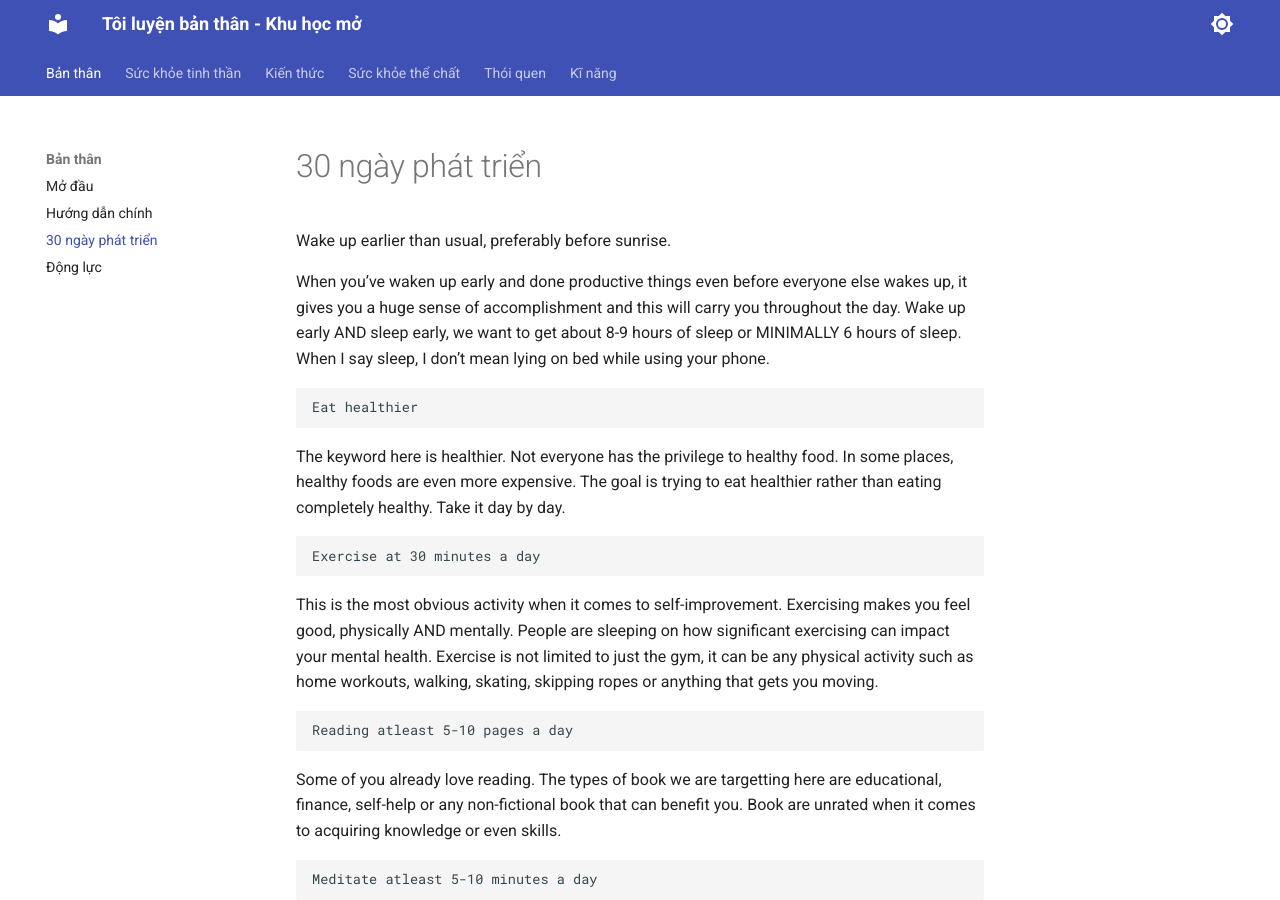
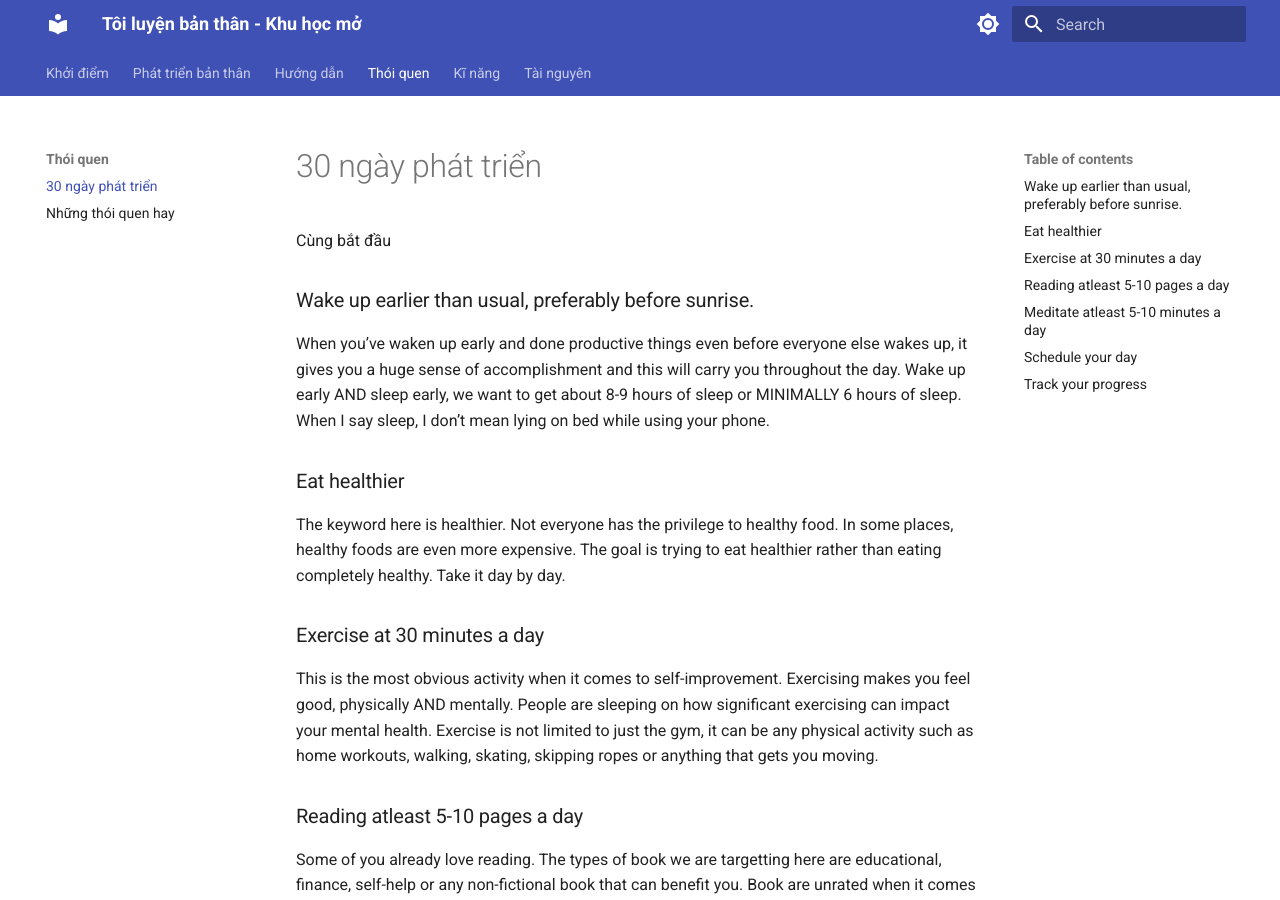
Before and after one commit to daihocmo/phat-trien, an MkDocs documentation site: the page built from docs/30ngay.md, in a window 1280 px wide and 900 px high. Built offline with MkDocs 1.6.1 and Material for MkDocs 9.7.7, drawn with Linux system fonts in a browser that asks for light colours.

Commit message:
Cập nhật cấu trúc

```diff
--- a/docs/30ngay.md
+++ b/docs/30ngay.md
@@ -1,29 +1,30 @@
-[](https://old.reddit.com/r/selfimprovement/comments/xosgb7/guide_to_selfimprovement_improve_yourself/)
-    Wake up earlier than usual, preferably before sunrise.
+Cùng bắt đầu
+
+### Wake up earlier than usual, preferably before sunrise.
 
 When you’ve waken up early and done productive things even before everyone else wakes up, it gives you a huge sense of accomplishment and this will carry you throughout the day. Wake up early AND sleep early, we want to get about 8-9 hours of sleep or MINIMALLY 6 hours of sleep. When I say sleep, I don’t mean lying on bed while using your phone.
 
-    Eat healthier
+### Eat healthier
 
 The keyword here is healthier. Not everyone has the privilege to healthy food. In some places, healthy foods are even more expensive. The goal is trying to eat healthier rather than eating completely healthy. Take it day by day.
 
-    Exercise at 30 minutes a day
+### Exercise at 30 minutes a day
 
 This is the most obvious activity when it comes to self-improvement. Exercising makes you feel good, physically AND mentally. People are sleeping on how significant exercising can impact your mental health. Exercise is not limited to just the gym, it can be any physical activity such as home workouts, walking, skating, skipping ropes or anything that gets you moving.
 
-    Reading atleast 5-10 pages a day
+### Reading atleast 5-10 pages a day
 
 Some of you already love reading. The types of book we are targetting here are educational, finance, self-help or any non-fictional book that can benefit you. Book are unrated when it comes to acquiring knowledge or even skills.
 
-    Meditate atleast 5-10 minutes a day
+### Meditate atleast 5-10 minutes a day
 
 This is especially useful for those who have short attention span. Modern day social media has significantly reduce our attention span which has greatly impacted our mental health in many ways. The purpose of meditation is to improve mindfulness. This activity alone can greatly improve your mental health. You can search up meditation guides on the AppStore/PlayStore or on YouTube.
 
-    Schedule your day
+### Schedule your day
 
 Your day starts the night before as you plan the following day. Setting goals for the day, planning your activites to the minutes keeps you organised. Not everything will go as planned but it’s better than being planless and procrastinating, feeling like you can never get things done as you’d hope.
 
-    Track your progress
+### Track your progress
 
 Track everything you do daily, from mediation to reading, preferably on a notebook (digitally is fine too). A checklist of your activities (good habits) allows you to feel accomplish, and encourages you to keep going. You can look back at the end of your 30 days and see how far you have come.
 
--- a/mkdocs.yml
+++ b/mkdocs.yml
@@ -9,22 +9,24 @@ theme:
     primary: indigo
 
 nav:
-  - 'Bản thân':
+  - 'Khởi điểm':
     - 'Mở đầu': 'index.md'
+    - 'Động lực': 'dong-luc.md'
+  - 'Phát triển bản thân':
+    - 'Đọc sách': 'doc-sach.md'
+    - 'Học tập': 'hoc-tap.md'
+    - 'Ăn uống & Ngủ nghỉ': 'eat-sleep.md'
+    - 'Tập thể dục': 'the-duc.md'
+  - 'Hướng dẫn':
     - 'Hướng dẫn chính': 'guide.md'
+  - 'Thói quen':
     - '30 ngày phát triển': '30ngay.md'
-    - 'Động lực': 'dong-luc.md'
-  - 'Sức khỏe tinh thần':
-    - 'Đọc sách': 'doc-sach.md'
-  - 'Kiến thức':
-    - 'Học tập': 'hoc-tap.md'
-  - 'Sức khỏe thể chất':
-    - 'Ăn uống': 'diet.md'
-    - 'Ngủ': 'sleeping.md'
-  - 'Thói quen':
     - 'Những thói quen hay': 'thoi-quen.md'
   - 'Kĩ năng':
     - 'Quản lý tài chính': 'tai-chinh.md'
+    - 'Còn gì khác?': 'other.md'
+  - 'Tài nguyên':
+    - 'Tài nguyên': 'tai-nguyen.md'
 
 
 theme:
@@ -55,6 +57,7 @@ theme:
   name: material
 
 plugins:
+  - search
   - open-in-new-tab
 
 extra:
```
Also changed, not shown: other parts of docs/30ngay.md (+2 -0 lines), docs/diet.md (deleted), docs/eat-sleep.md (added), docs/sleeping.md (deleted), docs/tai-nguyen.md (added), docs/the-duc.md (added).
